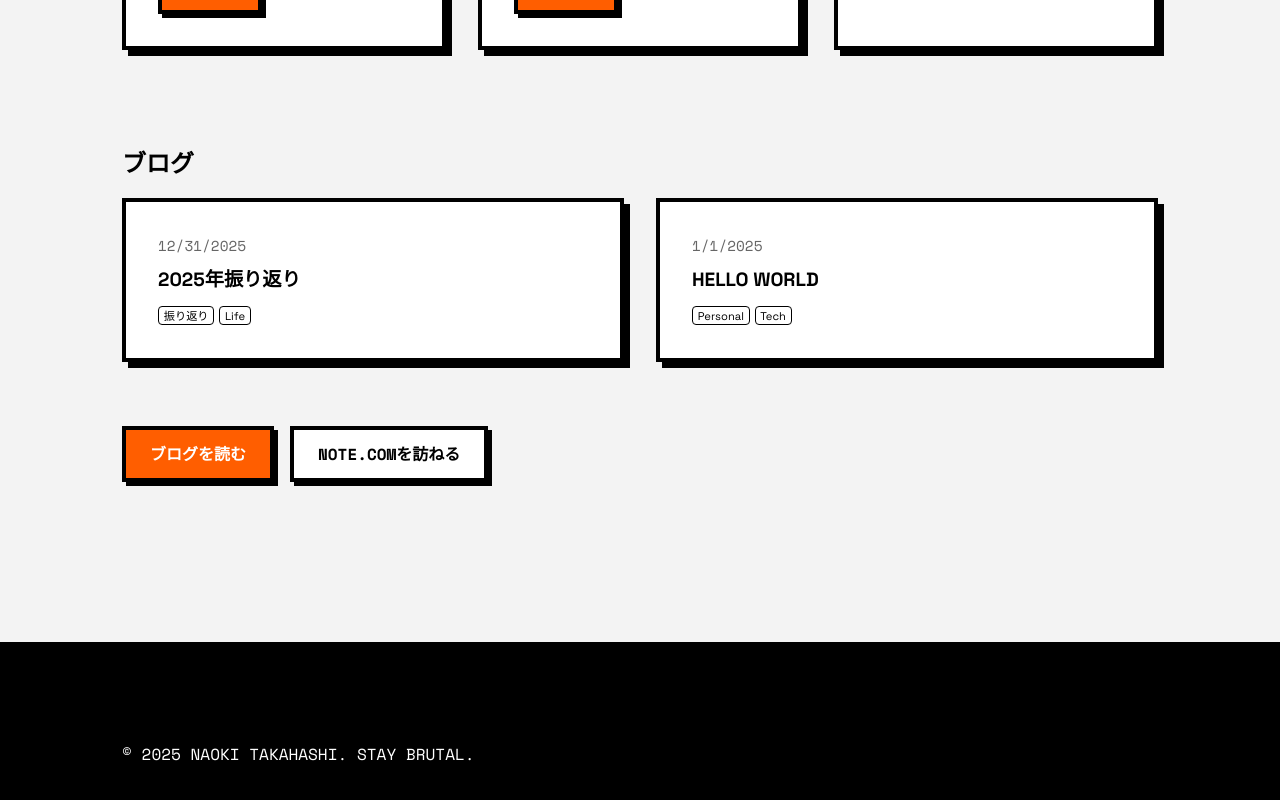
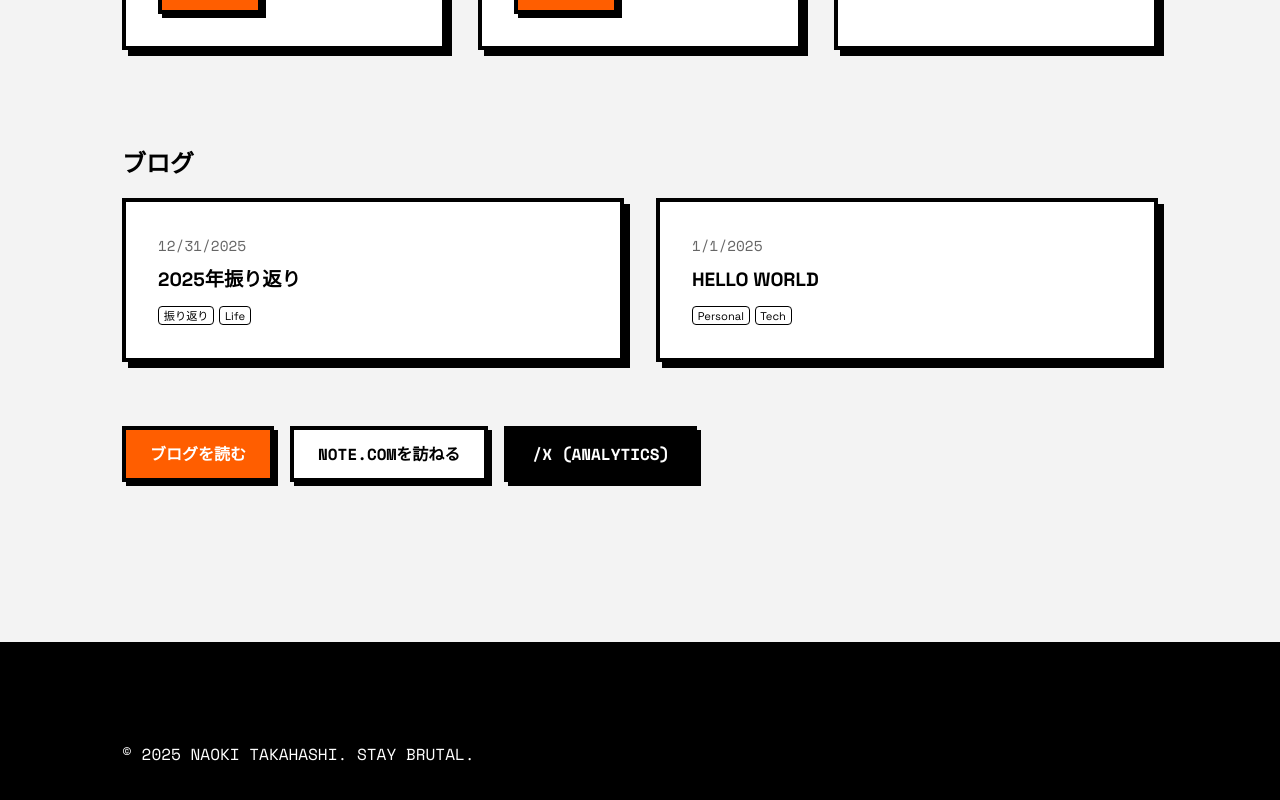
Before and after one commit to nyanko3141592/mypage-v2, a React (Vite) app: page / in a window 1280 px wide. Shown: the part 3869-4669 px from the top of the page. Built offline with nearby package versions, Linux system fonts and the light colour scheme.

Commit message:
Refactor homepage: integrate links, add experience/awards, compact socials, add recent blog posts

```diff
--- a/src/pages/Home.jsx
+++ b/src/pages/Home.jsx
@@ -177,6 +177,7 @@ function HomePage({ lang, t, onWorkClick }) {
                     <div style={{ marginTop: '2rem', display: 'flex', gap: '1rem', flexWrap: 'wrap' }}>
                         <Link to="/blog" className="brutal-btn">{t.readBlog}</Link>
                         <a href="https://note.com/electrical_cat" target="_blank" rel="noopener noreferrer" className="brutal-btn" style={{ background: 'white', color: 'black' }}>{t.visitNote}</a>
+                        <Link to="/x" className="brutal-btn" style={{ background: 'black', color: 'white' }}>/x (Analytics)</Link>
                     </div>
                 </section>
             </main>
```
